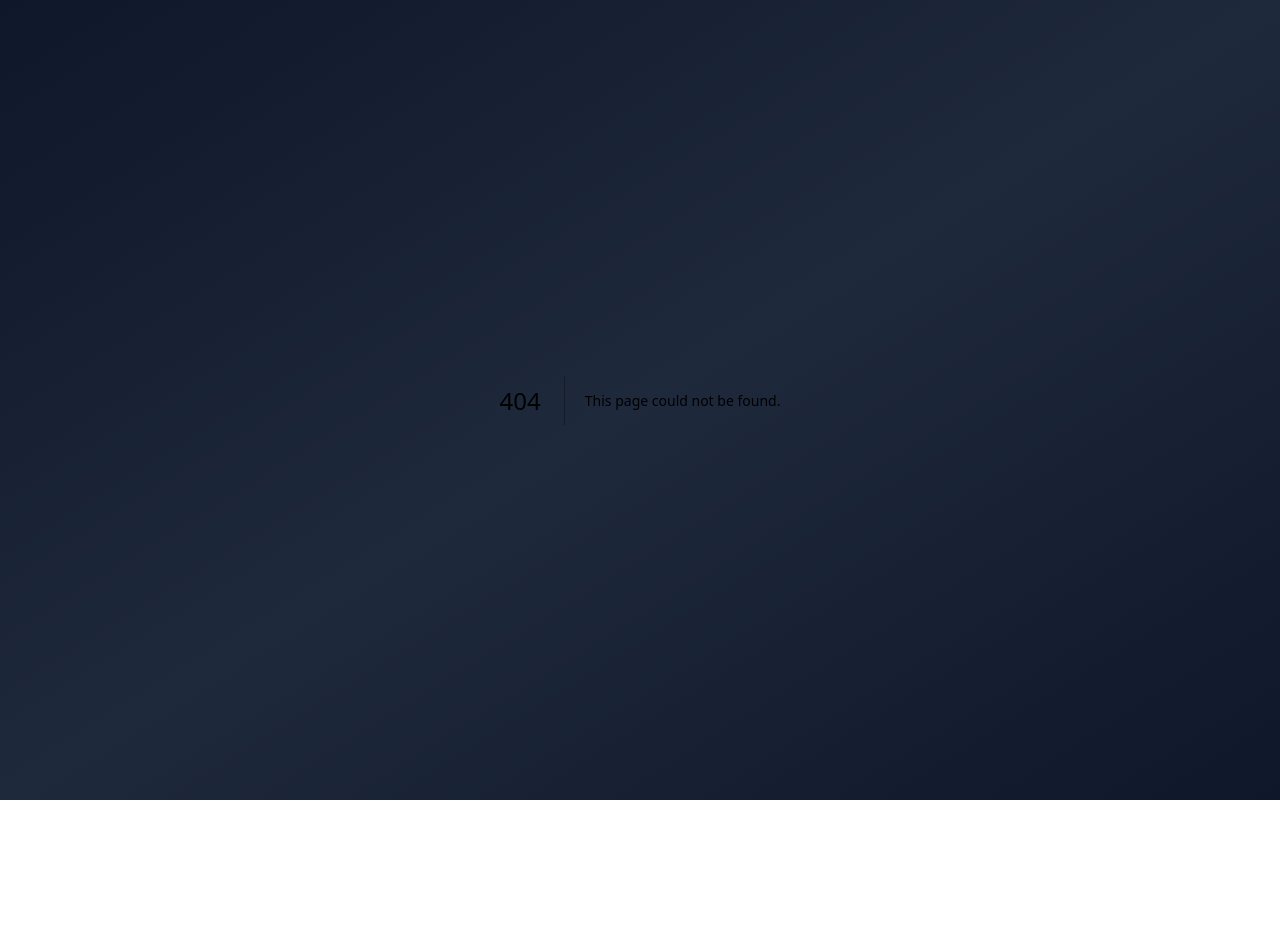
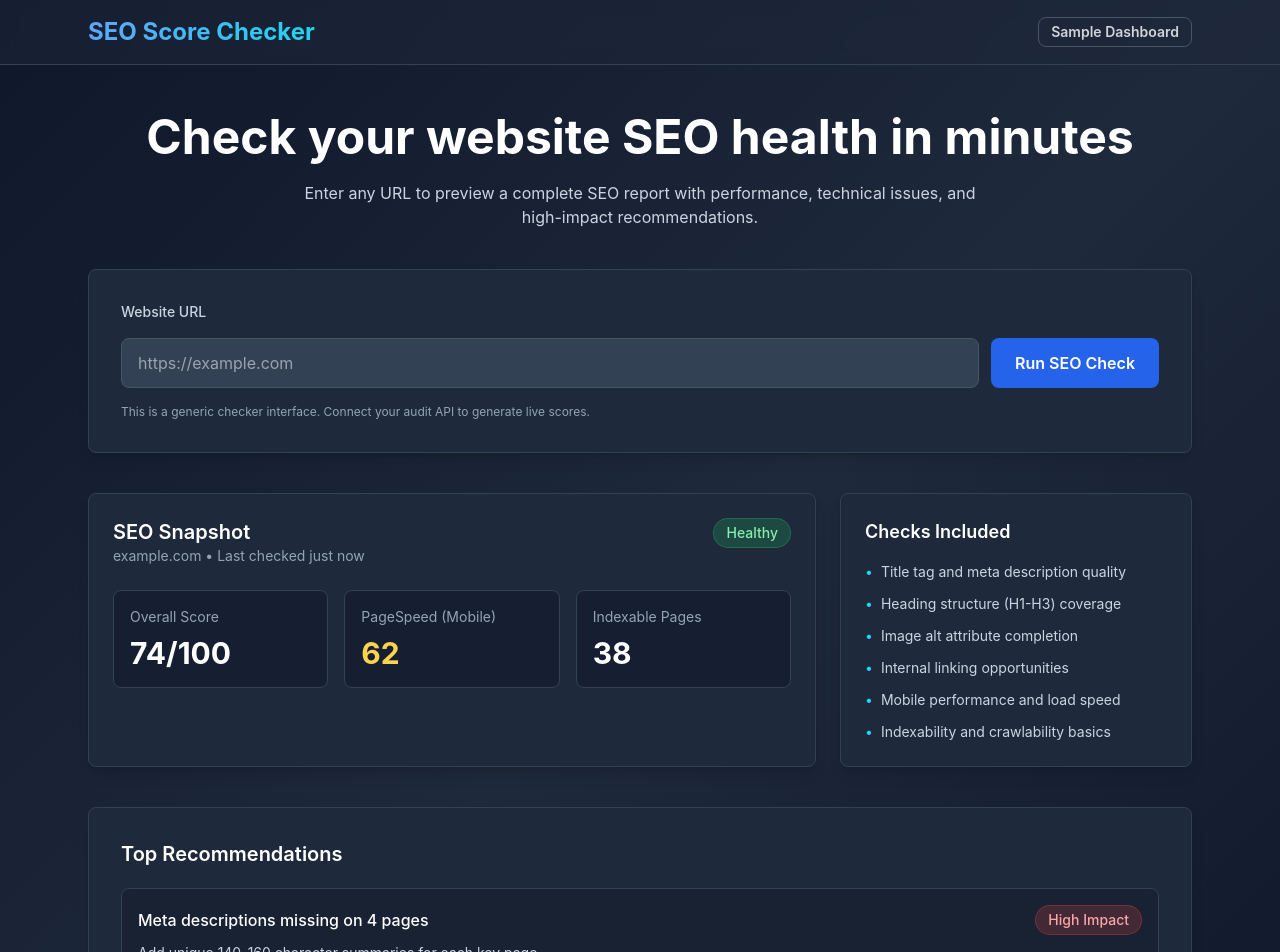
Before and after one commit to DerekAlexander/Seo-Score-Checker, a Next.js app: page / in a window 1280 px wide. Before the commit this address had no page. Shown: the top 952 px of the page. Before the commit the page ends 800 px from the top, so only its background shows below. Built offline with nearby package versions, Linux system fonts and the light colour scheme.

Commit message:
Add generic SEO checker home page interface
Co-authored-by: Derek Alexander <derekw.alexander@gmail.com>

```diff
--- /dev/null
+++ b/app/page.js
@@ -0,0 +1,138 @@
+import Link from 'next/link'
+
+const auditChecks = [
+  'Title tag and meta description quality',
+  'Heading structure (H1-H3) coverage',
+  'Image alt attribute completion',
+  'Internal linking opportunities',
+  'Mobile performance and load speed',
+  'Indexability and crawlability basics'
+]
+
+const topIssues = [
+  {
+    issue: 'Meta descriptions missing on 4 pages',
+    impact: 'High',
+    recommendation: 'Add unique 140-160 character summaries for each key page.'
+  },
+  {
+    issue: 'Largest Contentful Paint is slower on mobile',
+    impact: 'High',
+    recommendation: 'Compress hero media and defer non-critical scripts.'
+  },
+  {
+    issue: 'Two pages have duplicate H1 headings',
+    impact: 'Medium',
+    recommendation: 'Use one descriptive H1 per page and move extras to H2.'
+  }
+]
+
+export default function HomePage() {
+  return (
+    <div className="min-h-screen">
+      <nav className="bg-slate-800/50 border-b border-slate-700 backdrop-blur">
+        <div className="max-w-6xl mx-auto px-6 py-4 flex items-center justify-between">
+          <div className="text-2xl font-bold bg-gradient-to-r from-blue-400 to-cyan-400 bg-clip-text text-transparent">
+            SEO Score Checker
+          </div>
+          <div className="flex items-center gap-3">
+            <Link href="/alexander-roofing" className="btn-ghost btn-sm">
+              Sample Dashboard
+            </Link>
+          </div>
+        </div>
+      </nav>
+
+      <main className="max-w-6xl mx-auto px-6 py-12 space-y-10">
+        <section className="text-center space-y-5">
+          <h1 className="text-4xl md:text-5xl font-bold text-white leading-tight">
+            Check your website SEO health in minutes
+          </h1>
+          <p className="text-slate-300 max-w-2xl mx-auto">
+            Enter any URL to preview a complete SEO report with performance, technical issues,
+            and high-impact recommendations.
+          </p>
+        </section>
+
+        <section className="card p-6 md:p-8">
+          <div className="space-y-4">
+            <label htmlFor="website-url" className="text-sm font-medium text-slate-300 block">
+              Website URL
+            </label>
+            <div className="flex flex-col md:flex-row gap-3">
+              <input
+                id="website-url"
+                type="url"
+                className="input-field"
+                placeholder="https://example.com"
+                aria-label="Website URL"
+              />
+              <button type="button" className="btn-primary whitespace-nowrap">
+                Run SEO Check
+              </button>
+            </div>
+            <p className="text-xs text-slate-400">
+              This is a generic checker interface. Connect your audit API to generate live scores.
+            </p>
+          </div>
+        </section>
+
+        <section className="grid lg:grid-cols-3 gap-6">
+          <article className="card p-6 lg:col-span-2">
+            <div className="flex items-start justify-between gap-4 mb-6">
+              <div>
+                <h2 className="text-xl font-semibold text-white">SEO Snapshot</h2>
+                <p className="text-slate-400 text-sm">example.com • Last checked just now</p>
+              </div>
+              <span className="badge-success">Healthy</span>
+            </div>
+
+            <div className="grid sm:grid-cols-3 gap-4">
+              <div className="rounded-lg border border-slate-700 bg-slate-900/50 p-4">
+                <p className="text-slate-400 text-sm">Overall Score</p>
+                <p className="text-3xl font-bold text-white mt-2">74/100</p>
+              </div>
+              <div className="rounded-lg border border-slate-700 bg-slate-900/50 p-4">
+                <p className="text-slate-400 text-sm">PageSpeed (Mobile)</p>
+                <p className="text-3xl font-bold text-amber-300 mt-2">62</p>
+              </div>
+              <div className="rounded-lg border border-slate-700 bg-slate-900/50 p-4">
+                <p className="text-slate-400 text-sm">Indexable Pages</p>
+                <p className="text-3xl font-bold text-white mt-2">38</p>
+              </div>
+            </div>
+          </article>
+
+          <aside className="card p-6">
+            <h3 className="text-lg font-semibold text-white mb-4">Checks Included</h3>
+            <ul className="space-y-3">
+              {auditChecks.map((item) => (
+                <li key={item} className="text-sm text-slate-300 flex gap-2">
+                  <span className="text-cyan-400">•</span>
+                  <span>{item}</span>
+                </li>
+              ))}
+            </ul>
+          </aside>
+        </section>
+
+        <section className="card p-6 md:p-8">
+          <h2 className="text-xl font-semibold text-white mb-5">Top Recommendations</h2>
+          <div className="space-y-4">
+            {topIssues.map((item) => (
+              <article key={item.issue} className="rounded-lg border border-slate-700 p-4 bg-slate-900/40">
+                <div className="flex items-center justify-between gap-3 mb-2">
+                  <h3 className="text-white font-medium">{item.issue}</h3>
+                  <span className={item.impact === 'High' ? 'badge-error' : 'badge-warning'}>
+                    {item.impact} Impact
+                  </span>
+                </div>
+                <p className="text-sm text-slate-300">{item.recommendation}</p>
+              </article>
+            ))}
+          </div>
+        </section>
+      </main>
+    </div>
+  )
+}
```
